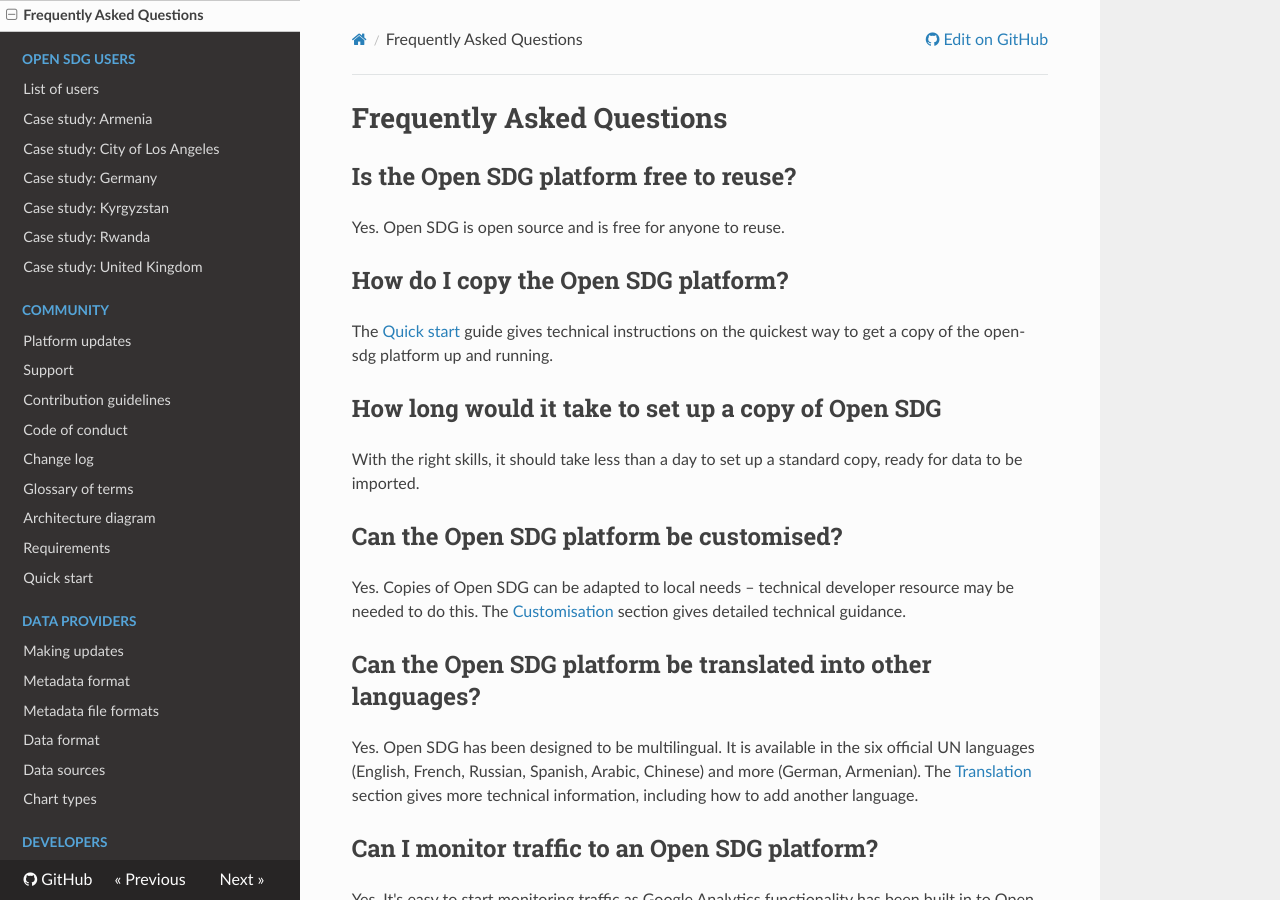
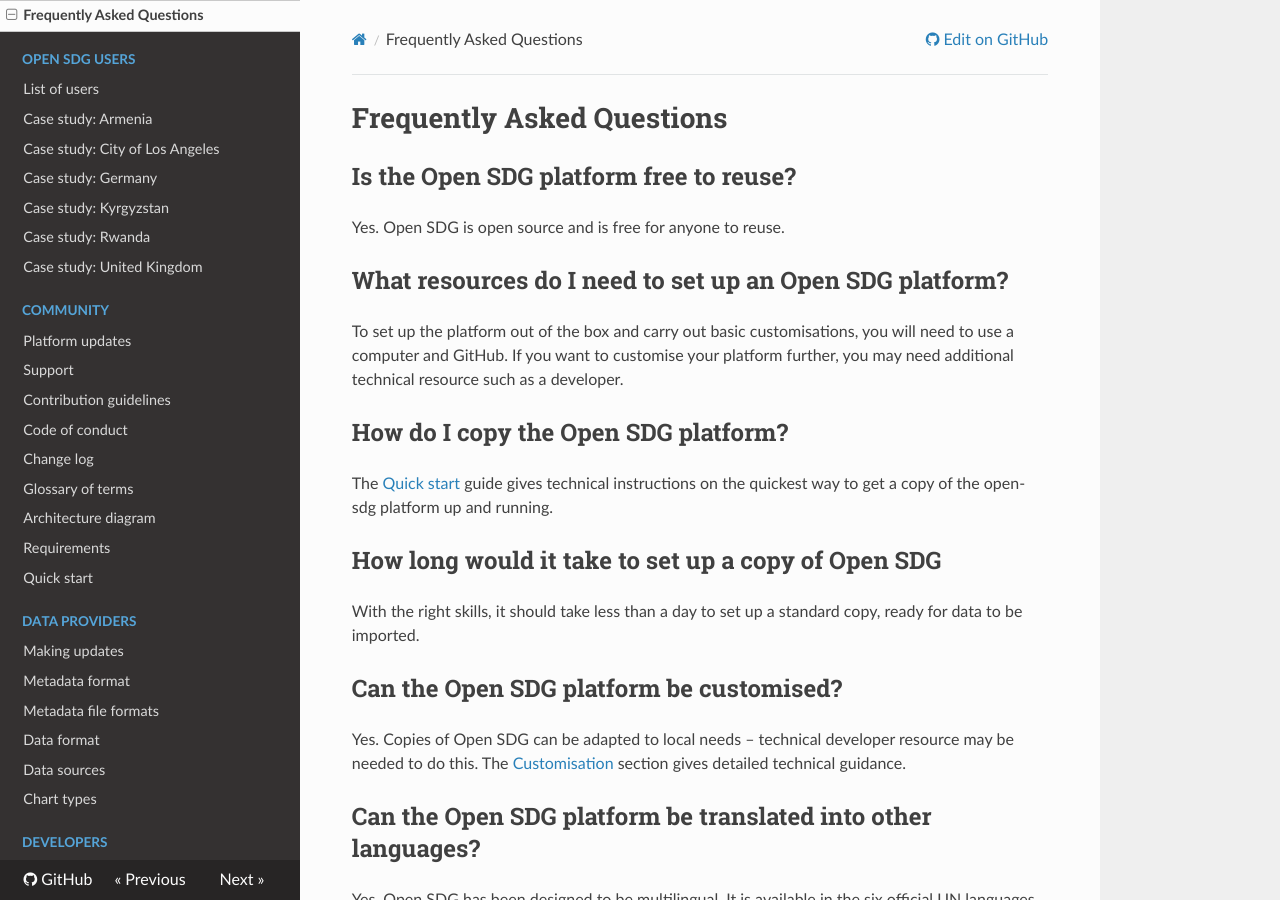
Before and after one commit to open-sdg/open-sdg, an MkDocs documentation site: the page built from docs/faq.md, in a window 1280 px wide and 900 px high. Built offline with MkDocs 1.6.1, drawn with Linux system fonts in a browser that asks for light colours; nearby versions of some CDN libraries; old or Windows-style settings are respelled for this version of MkDocs.

Commit message:
Add Q about what resources needed

```diff
--- a/docs/faq.md
+++ b/docs/faq.md
@@ -3,6 +3,10 @@
 ## Is the Open SDG platform free to reuse?
 
 Yes. Open SDG is open source and is free for anyone to reuse.
+
+## What resources do I need to set up an Open SDG platform?
+
+To set up the platform out of the box and carry out basic customisations, you will need to use a computer and GitHub. If you want to customise your platform further, you may need additional technical resource such as a developer.
 
 ## How do I copy the Open SDG platform?
 
```
